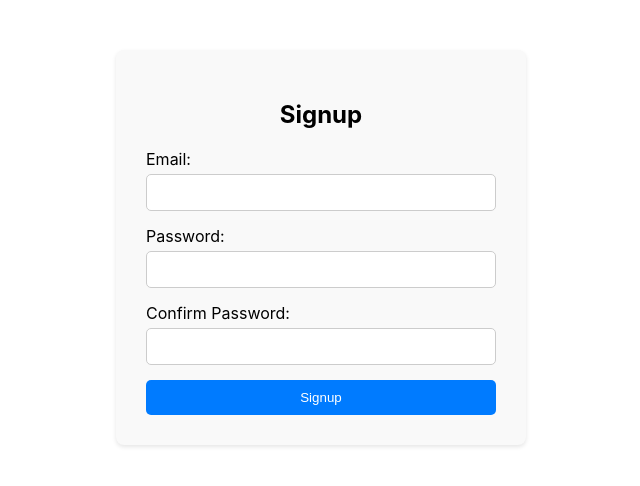
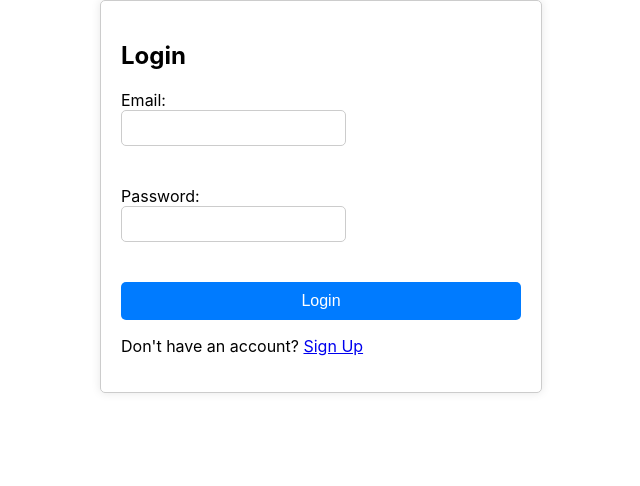
Before and after one commit to Pratyasha955/expensetracker-reactjs, a React (Create React App) app: page / in a window 1280 px wide. Shown: the top 486 px of the page, without its empty margins (319-959 px from the left). Built offline with nearby package versions, Linux system fonts and the light colour scheme.

Commit message:
Login Screen

```diff
--- a/package.json
+++ b/package.json
@@ -8,6 +8,7 @@
     "@testing-library/user-event": "^13.5.0",
     "react": "^18.2.0",
     "react-dom": "^18.2.0",
+    "react-router-dom": "^6.22.0",
     "react-scripts": "5.0.1",
     "web-vitals": "^2.1.4"
   },
--- a/src/App.js
+++ b/src/App.js
@@ -1,11 +1,23 @@
+import React from 'react';
+import{BrowserRouter as Router,Route,Routes}from'react-router-dom';
 import Signup from './Auth/signup';
+import { AuthProvider } from './Store/AuthContext';
+import Login from './Auth/login';
 import './App.css';
+import Home from './pages/welcome';
 
 function App() {
   return (
-    <div className="App">
-    <Signup/>
-    </div>
+   <Router>
+    <AuthProvider>
+    <Routes>
+     <Route path='/' element={<Login />} />
+     <Route path='/Signup' element={<Signup />} />
+     <Route path='/Welcome' element={<Home />} />
+    </Routes>
+    </AuthProvider>
+    </Router>
+
   );
 }
 
--- /dev/null
+++ b/src/Auth/login.css
@@ -0,0 +1,59 @@
+
+
+.login-container {
+    width: 400px;
+    margin: 0 auto;
+    padding: 20px;
+    border: 1px solid #ccc;
+    border-radius: 5px;
+    box-shadow: 0 0 10px rgba(0, 0, 0, 0.1);
+}
+
+.login-container form {
+    display: flex;
+    flex-direction: column;
+}
+
+.login-container label {
+    margin-bottom: 8px;
+    margin-right: 400px;
+}
+
+.login-container input[type="email"],
+.login-container input[type="password"] {
+    padding: 8px;
+    margin-bottom: 12px;
+    border: 1px solid #ccc;
+    border-radius: 5px;
+    font-size: 16px;
+}
+
+.login-container button[type="submit"] {
+    padding: 10px 20px;
+    background-color: #007bff;
+    color: #fff;
+    border: none;
+    border-radius: 5px;
+    font-size: 16px;
+    cursor: pointer;
+}
+
+.login-container button[type="submit"]:hover {
+    background-color: #0056b3;
+}
+.error-message {
+    color: #ff0000;
+    margin-top: 10px;
+    background-color: #ffecec;
+    padding: 10px;
+    border: 1px solid #ffb3b3;
+    border-radius: 5px;
+}
+.Signup-Message{
+    color: #0077ff;
+    margin-top: 10px;
+    background-color: #ecffff;
+    padding: 10px;
+    border: 1px solid #64d1e4;
+    border-radius: 5px;
+  }
--- /dev/null
+++ b/src/Auth/login.js
@@ -0,0 +1,82 @@
+import React, { useState, useContext } from 'react';
+import { Link, useNavigate } from 'react-router-dom';
+import { AuthContext } from '../Store/AuthContext';
+import './login.css';
+
+const Login = ({ onLoginSuccess }) => {
+    const navigate = useNavigate();
+    const authContext = useContext(AuthContext);
+
+    const [formData, setFormData] = useState({
+        email: '',
+        password: '',
+    });
+
+    const [error, setError] = useState(null);
+
+    const handleChange = (e) => {
+        const { name, value } = e.target;
+        setFormData({ ...formData, [name]: value });
+    };
+
+    const handleLogin = async (e) => {
+        e.preventDefault();
+
+        if (!formData.email || !formData.password) {
+            setError('All fields are mandatory');
+            return;
+        }
+
+        try {
+            const response = await fetch('https://identitytoolkit.googleapis.com/v1/accounts:signInWithPassword?key=AIzaSyAd-TikGdyxo3ft2o8ndGc2kJCX2ur6q_0', {
+                method: 'POST',
+                headers: {
+                    'Content-Type': 'application/json',
+                },
+                body: JSON.stringify({
+                    email: formData.email,
+                    password: formData.password,
+                }),
+            });
+
+            const data = await response.json();
+
+            if (response.ok) {
+                console.log('User has successfully logged in');
+                setError(null);
+                authContext.login(data.idToken);
+                navigate('/Welcome');
+            } else {
+                setError('Invalid credentials');
+            }
+        } catch (error) {
+            console.error('An error occurred during login:', error);
+            setError('An unexpected error occurred during login');
+        }
+    };
+
+    return (
+        <div className="login-container">
+            <h2>Login</h2>
+            <form onSubmit={handleLogin} className="login-form">
+                <label>
+                    Email:
+                    <input type="email" name="email" value={formData.email} onChange={handleChange} />
+                </label>
+                <br />
+                <label>
+                    Password:
+                    <input type="password" name="password" value={formData.password} onChange={handleChange} />
+                </label>
+                <br />
+                <button type="submit">Login</button>
+            </form>
+            {error && <p className="error-message">{error}</p>}
+            <p className="signup-message">
+                Don't have an account? <Link  to="/Signup">Sign Up</Link>
+            </p>
+        </div>
+    );
+};
+
+export default Login;
--- a/src/Auth/signup.css
+++ b/src/Auth/signup.css
@@ -43,3 +43,19 @@
   .Signup-container button:hover {
     background-color: #0056b3;
   }
+  .error-message {
+    color: #ff0000;
+    margin-top: 10px;
+    background-color: #ffecec;
+    padding: 10px;
+    border: 1px solid #ffb3b3;
+    border-radius: 5px;
+}
+  .Login-Message{
+    color: #0077ff;
+    margin-top: 10px;
+    background-color: #ecffff;
+    padding: 10px;
+    border: 1px solid #64d1e4;
+    border-radius: 5px;
+  }
--- a/src/Auth/signup.js
+++ b/src/Auth/signup.js
@@ -1,4 +1,5 @@
 import React, {useState} from "react";
+import { Link } from "react-router-dom";
 import './signup.css';
 
 const Signup = () => {
@@ -78,6 +79,9 @@ const handleSubmit=async (e)=>{
                 <button type="submit">Signup</button>
             </form>
             {error && <p className="error-message">{error}</p>}
+            <p className="Login-Message">
+                Already have an account? <Link to="/">Login</Link>
+            </p>
         </div>
     );
 }
--- /dev/null
+++ b/src/Store/AuthContext.js
@@ -0,0 +1,45 @@
+import React, { useState } from 'react';
+import { useNavigate } from 'react-router-dom';
+
+export const AuthContext = React.createContext({
+  token: '',
+  isLoggedIn: false,
+  login: (token) => {},
+  logout: () => {},
+});
+
+export const AuthProvider = (props) => {
+  const navigate = useNavigate();
+  const storedToken = localStorage.getItem('token');
+  const [token, setToken] = useState(storedToken || '');
+  const [isLoggedIn, setIsLoggedIn] = useState(!!storedToken);
+
+  const logoutHandler = () => {
+    setToken('');
+    setIsLoggedIn(false);
+    localStorage.removeItem('token');
+    navigate('/');
+  };
+
+  const loginHandler = async (token) => {
+    setToken(token);
+    setIsLoggedIn(true);
+    localStorage.setItem('token', token);
+  };
+
+
+  const contextValue = {
+    token: token,
+    isLoggedIn: isLoggedIn,
+    login: loginHandler,
+    logout: logoutHandler,
+  };
+
+  return (
+    <AuthContext.Provider value={contextValue}>
+      {props.children}
+    </AuthContext.Provider>
+  );
+};
+
+export default AuthContext;
--- /dev/null
+++ b/src/pages/welcome.js
@@ -0,0 +1,9 @@
+import React from "react";
+const Home = () =>{
+    return(
+      <div>
+      <h2>Welcome To ExpenceTracker</h2>
+      </div>
+    );
+};
+export default Home;
```
Also changed, not shown: src/pages/welcome.css (added), 1 other file (tests, documents, lock files or other folders).
